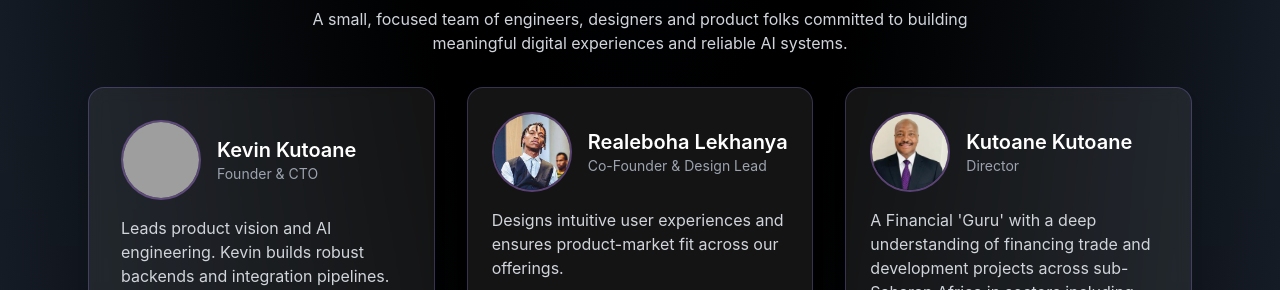
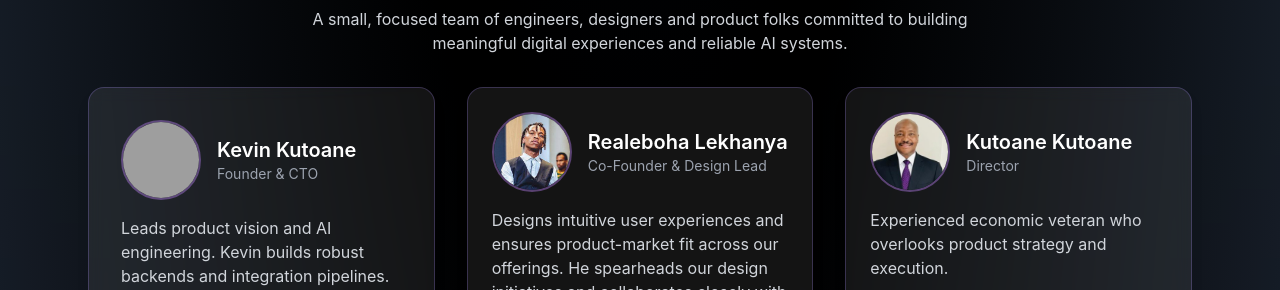
Before and after one commit to kevinkutoane/inhouse-africa-tech, a website: page index.html in a window 1280 px wide. Shown: the part 4017-4307 px from the top of the page. Drawn offline with nearby package versions, Linux system fonts and the light colour scheme; grey boxes are pictures that could not be loaded.

Commit message:
latest update

```diff
--- a/index.html
+++ b/index.html
@@ -367,7 +367,7 @@
               <div class="text-sm text-gray-400">Founder & CTO</div>
             </div>
           </div>
-          <p class="text-gray-300 mt-4">Leads product vision and AI engineering. Kevin builds robust backends and integration pipelines.</p>
+          <p class="text-gray-300 mt-4">Leads product vision and AI engineering. Kevin builds robust backends and integration pipelines. He ensures seamless data flow and system interoperability.</p>
           <div class="mt-4 flex items-center gap-3">
 
             <a href="https://linkedin.com/in/kevin-mohlaoli-kutoane" class="text-purple-300 hover:text-white"><i class="fab fa-linkedin"></i></a>
@@ -382,7 +382,7 @@
               <div class="text-sm text-gray-400">Co-Founder & Design Lead</div>
             </div>
           </div>
-          <p class="text-gray-300 mt-4">Designs intuitive user experiences and ensures product-market fit across our offerings.</p>
+          <p class="text-gray-300 mt-4">Designs intuitive user experiences and ensures product-market fit across our offerings. He spearheads our design initiatives and collaborates closely with product management to align on goals.</p>
           <div class="mt-4 flex items-center gap-3">
 
             <a href="https://www.linkedin.com/in/realeboha-lekhanya-a2297778/" class="text-purple-300 hover:text-white"><i class="fab fa-linkedin"></i></a>
@@ -397,7 +397,7 @@
               <div class="text-sm text-gray-400">Director</div>
             </div>
           </div>
-          <p class="text-gray-300 mt-4">A Financial 'Guru' with a deep understanding of financing trade and development projects across sub-Saharan Africa in sectors including energy, rail, mining, and other critical infrastructure. He's not playing around when it comes to securing funding and driving growth.</p>
+          <p class="text-gray-300 mt-4">Experienced economic veteran who overlooks product strategy and execution.</p>
           <div class="mt-4 flex items-center gap-3">
 
             <a href="https://www.linkedin.com/in/kutoane/" class="text-purple-300 hover:text-white"><i class="fab fa-linkedin"></i></a>
```
